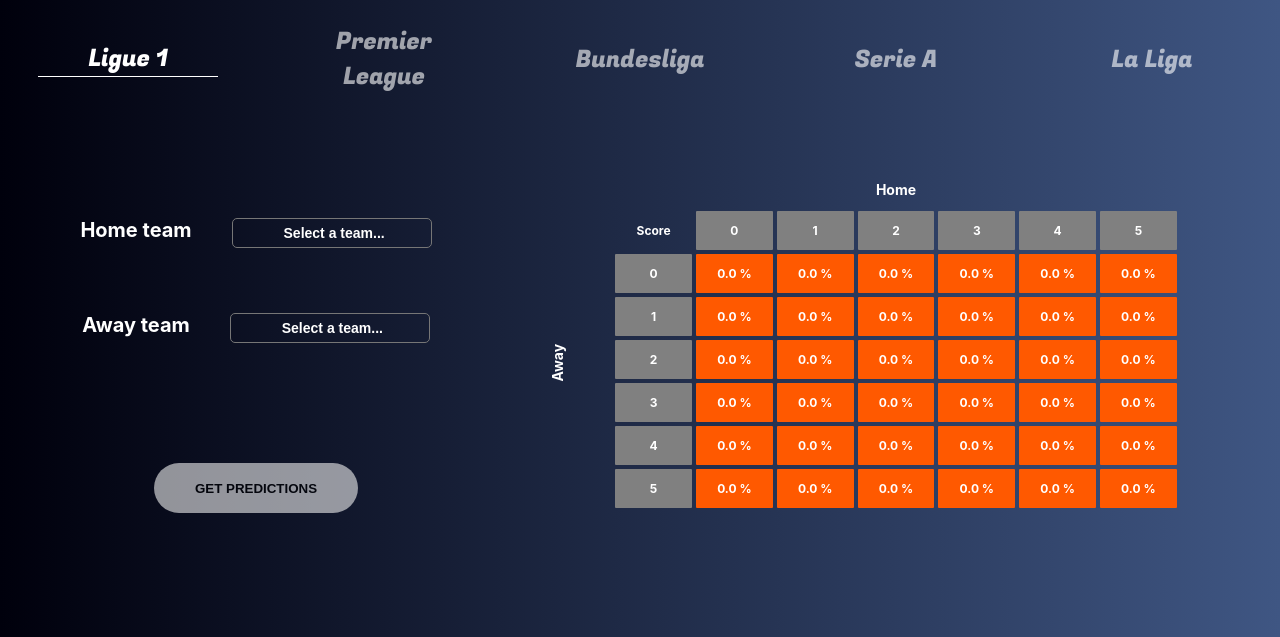
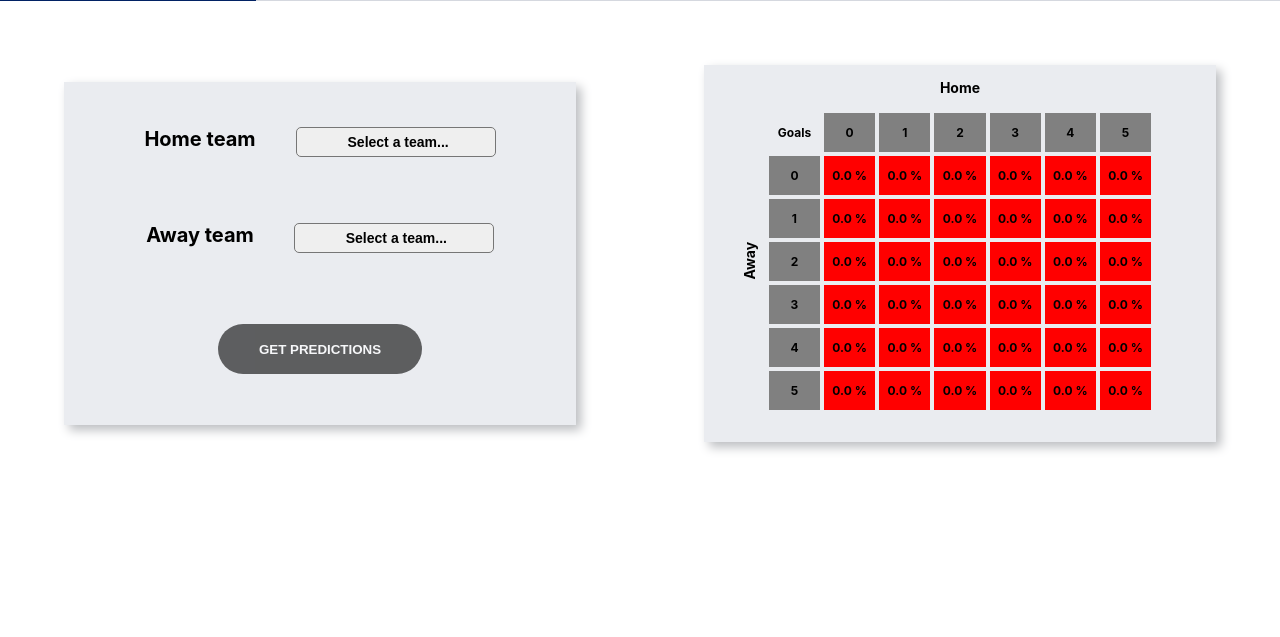
Before and after one commit to mmarie4/klaus, a React app in the folder client-react/: page / in a window 1280 px wide. Shown: the part 163-800 px from the top of the page. Built offline with nearby package versions, Linux system fonts and the light colour scheme.

Commit message:
style changed and continuous colors

```diff
--- a/client-react/src/Components/GridStats.js
+++ b/client-react/src/Components/GridStats.js
@@ -17,19 +17,11 @@
     }
 
     getBackground(percentage) {
-        if (percentage in ['Score', '0', '1', '2', '3', '4', '5']) return { background: 'grey' };
-        var color;
-       if(parseFloat(percentage) < 0.1) color = "#ff5900";
-       else if(parseFloat(percentage) < 1) color = "#ff5900";
-       else if(parseFloat(percentage) < 2) color = "#ffc400";
-       else if(parseFloat(percentage) < 3) color = "#ffae00";
-       else if(parseFloat(percentage) < 4) color = "#ffd000";
-       else if(parseFloat(percentage) < 5) color = "#fbff00";
-       else if(parseFloat(percentage) < 6) color = "#d0ff00";
-       else if(parseFloat(percentage) < 7) color = "#aeff00";
-       else if(parseFloat(percentage) < 8) color = "#73ff00";
-       else if(parseFloat(percentage) >= 8) color = "#1eff00";
-        return { background: color };
+       if(percentage in ['Goals', '0', '1', '2', '3', '4', '5']) return { background: 'grey' };
+       percentage = parseFloat(percentage);
+       var r = percentage<5 ? 255 : Math.floor(255-(percentage*2-12)*255/12);
+       var g = percentage>5 ? 255 : Math.floor((percentage*2)*255/12);
+       return { background: 'rgb('+r+','+g+',0)' };
     }
 
     getGrid() {
@@ -38,9 +30,9 @@
         for(var i = 0; i < this.props.stats.length; i++) {
             var DOMLine = [];
             for(var j = 0; j < this.props.stats[i].length; j++) {
-                DOMLine.push(<Tile value={this.props.stats[i][j]} style={this.getBackground(this.props.stats[i][j])}></Tile>);
+                DOMLine.push(<Tile className='to-move-up' value={this.props.stats[i][j]} style={this.getBackground(this.props.stats[i][j])}></Tile>);
             }
-            DOMGrid.push(<div className='line'> {DOMLine} </div>);
+            DOMGrid.push(<div className='line to-move-up'> {DOMLine} </div>);
         }
         return DOMGrid;
     }
--- a/client-react/src/Components/NavigationBar.js
+++ b/client-react/src/Components/NavigationBar.js
@@ -19,7 +19,7 @@
         this.props.setLeague({
             league: event.target.value,
             stats: [
-                ['Score', '0', '1', '2', '3', '4', '5'],
+                ['Goals', '0', '1', '2', '3', '4', '5'],
                 ['0', '0.0 %', '0.0 %', '0.0 %', '0.0 %', '0.0 %', '0.0 %'],
                 ['1', '0.0 %', '0.0 %', '0.0 %', '0.0 %', '0.0 %', '0.0 %'],
                 ['2', '0.0 %', '0.0 %', '0.0 %', '0.0 %', '0.0 %', '0.0 %'],
--- a/client-react/src/Components/Wrapper.js
+++ b/client-react/src/Components/Wrapper.js
@@ -15,7 +15,7 @@
             league: '',
             isPopup: false,
             stats: [
-                ['Score', '0', '1', '2', '3', '4', '5'],
+                ['Goals', '0', '1', '2', '3', '4', '5'],
                 ['0', '0.0 %', '0.0 %', '0.0 %', '0.0 %', '0.0 %', '0.0 %'],
                 ['1', '0.0 %', '0.0 %', '0.0 %', '0.0 %', '0.0 %', '0.0 %'],
                 ['2', '0.0 %', '0.0 %', '0.0 %', '0.0 %', '0.0 %', '0.0 %'],
@@ -38,7 +38,7 @@
 
     updateGrid(new_stats) {
         var lines =  [];
-        lines.push(['Score', '0', '1', '2', '3', '4', '5']);
+        lines.push(['Goals', '0', '1', '2', '3', '4', '5']);
         for(var i = 0; i < new_stats.length; i++) {
             lines.push([i, new_stats[i][0], new_stats[i][1], new_stats[i][2], new_stats[i][3], new_stats[i][4], new_stats[i][5]]);
         }
@@ -56,6 +56,25 @@
         if(this.state.isPopup) return <Popup isPopup={this.isPopup} closePopup={this.closePopup} league={this.state.league}/>
     }
 
+    getLayout() {
+        console.log(window.innerWidth);
+        if(window.innerWidth < 768) {
+            return (
+                <div>
+                {this.displayWrapper()}
+                <GridStats stats={this.state.stats}/>
+                </div>
+            )
+        } else {
+          return (
+            <div className="flex-box">
+            {this.displayWrapper()}
+            <GridStats stats={this.state.stats}/>
+        </div>
+          )
+        }
+    }
+
     render() {
         console.log(this.state);
         return(
@@ -63,9 +82,8 @@
                 <TitleBar/>
                 <NavigationBar setLeague={(state, callback) => this.setState(state, callback)}/>
                 <LockButton openPopup={this.openPopup}/>
-                {this.displayWrapper()}
+                {this.getLayout()}
                 {this.displayPopup()}
-                <GridStats stats={this.state.stats}/>
             </div>
         )
     }
--- a/client-react/src/index.css
+++ b/client-react/src/index.css
@@ -1,19 +1,19 @@
 body {
   margin: 0;
   display: inline-block;
-  color: white;
   width: 100%;
   font-family: -apple-system, BlinkMacSystemFont, "Segoe UI", "Roboto", "Oxygen",
     "Ubuntu", "Cantarell", "Fira Sans", "Droid Sans", "Helvetica Neue",
     sans-serif;
   -webkit-font-smoothing: antialiased;
   -moz-osx-font-smoothing: grayscale;
-  background-image: linear-gradient(90deg, #00000c, #3F5683);
+  background: white;
   -moz-user-select: none; /* Firefox */
   -ms-user-select: none; /* Internet Explorer */
   -khtml-user-select: none; /* KHTML browsers (e.g. Konqueror) */
   -webkit-user-select: none; /* Chrome, Safari, and Opera */
   -webkit-touch-callout: none; /* Disable Android and iOS callouts*/
+  vertical-align: middle;
 }
 
 code {
@@ -25,7 +25,6 @@
 .title-bar {
   display: inline-block;
   width: 100%;
-  margin-top: 20px;
   margin-bottom: 20px;
   align-items: center;
   font-family: 'Trebuchet MS';
@@ -68,16 +67,19 @@
   height: 10%;
   display: flex;
   align-items: center;
-  color: white;
+  color: black;
+  background: rgb(213, 216, 223);
 }
 
 .nav-bar input {
 	display: none;
 }
 
-.nav-bar input:checked + label{
+.nav-bar input:checked + label, label:hover{
   opacity: 1.0;
-  border-bottom: 1px solid white;
+  background: rgb(1, 34, 100);
+  color: white;
+  height: 100%;
 }
 
 label {
@@ -85,17 +87,30 @@
   font-family: 'Fugaz One';
   font-size: 1.5em;
   cursor: pointer;
-  margin: 3%;
+  margin: 0;
   text-align: center;
-  width: 19%;
+  width: 20%;
+  height: 100%;
 }
 
+
 /* ------------------- ResultWrapper --------------------------- */
+.flex-box {
+  display: flex;
+  align-items: center;
+  width: 100%;
+  height: 100%;
+  justify-content: center;
+}
+
 .result-wrapper {
   height: 100%;
   width: 40%;
   text-align: center;
   display:inline-block;
+  background: rgb(234, 236, 240);
+  box-shadow: 5px 5px 10px rgb(187, 189, 192);
+  margin: 5%;
 }
 
 .team-selector {
@@ -120,8 +135,6 @@
   appearance: none;
   width: 200px;
   margin: 20px;
-  background: none;
-  color: white;
   cursor: pointer;
   padding: 5px 5px 5px 10px;
   border-radius: 5px;
@@ -136,7 +149,6 @@
 
 option {
   text-align: center;
-  background-color: rgb(10, 0, 44);
   border: none;
   height: 30px;
   font-size: 14px;
@@ -151,21 +163,26 @@
   height: 50px;
   opacity: 0.6;
   font-weight: 800;
-  margin-top: 100px;
+  margin: 10%;
   border: none;
   outline: none;
+  background: black;
+  color: white;
 }
 
 .primary-btn:hover {
   opacity: 1.0;
-  box-shadow: 0px 0px 3px white;
+  box-shadow: 0px 0px 3px rgb(224, 219, 219);
 }
 
 /* ---------------------- GridStats -------------------------- */
 .grid-stats {
-  width: 60%;
+  width: 40%;
   display: inline-block;
   height: 100%;
+  margin: 5%;
+  background: rgb(234, 236, 240);
+  box-shadow: 5px 5px 10px rgb(187, 189, 192);
 }
 
 .line {
@@ -181,14 +198,14 @@
   width: 10%;
   height: 14%;
   text-align: center;
-  border-radius: 1px;
+  border-radius: 0px;
 }
 
 #team1 {
   font-weight: 700;
   font-size: 14px;
   text-align: center;
-  transform: translate(0px, 200%);
+  transform: translate(0, 0);
   z-index: 500;
 }
 
@@ -198,8 +215,12 @@
   height: 10%;
   font-weight: 700;
   font-size: 14px;
-  transform: translate(40%, 1000%) rotate(-90deg);
+  transform: translate(40%, 800%) rotate(-90deg);
   z-index: 500;
+}
+
+.to-move-up {
+  transform: translateY(-30px);
 }
 
 
@@ -260,8 +281,8 @@
 /* ----------------------------- Breakpoint for mobile phone ------------------------------- */
 @media all and (max-width: 768px) {
   .grid-stats {
-    width: 100%;
-    margin-bottom: 50px;
+    width: 90%;
+    margin: 5%;
   }
 
   .tile {
@@ -270,7 +291,8 @@
   }
 
   .result-wrapper {
-    width: 100%;
+    width: 90%;
+    margin: 5%;
   }
 
   .body {
@@ -278,7 +300,7 @@
   }
 
   .nav-bar {
-    font-size: 0.3em;
+    font-size: 0.4em;
   }
 
   #popup {
@@ -296,15 +318,12 @@
   }
 
   .primary-btn {
-    margin: 0;
+    margin: 5%;
+    font-size: 12px;
   }
 
-  .team-selector p {
+  .team-selector p, .team-selector select, options {
     font-size: 12px;
   }
 
 }
-
-@media all and (max-width: 480px) {
-
-}
--- a/server.js
+++ b/server.js
@@ -149,7 +149,7 @@
 // Serve static folder and listen
 var launch = function() {
   // Get the data
-  initAll();
+  //initAll();
   // Update stats from data
   setTimeout(function() {
       stats = computeStatsFromFiles(leagues);
```
